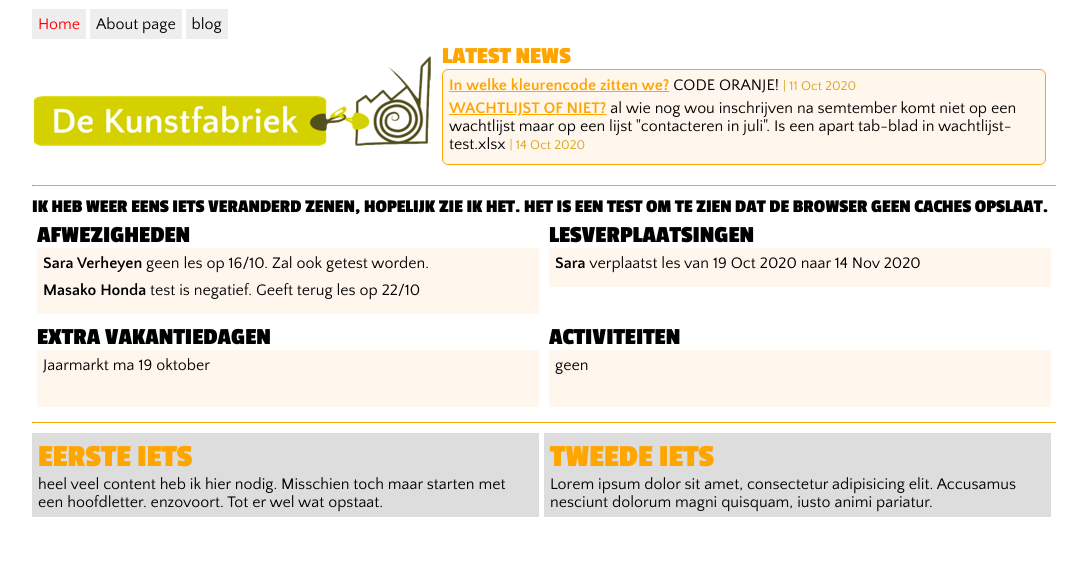
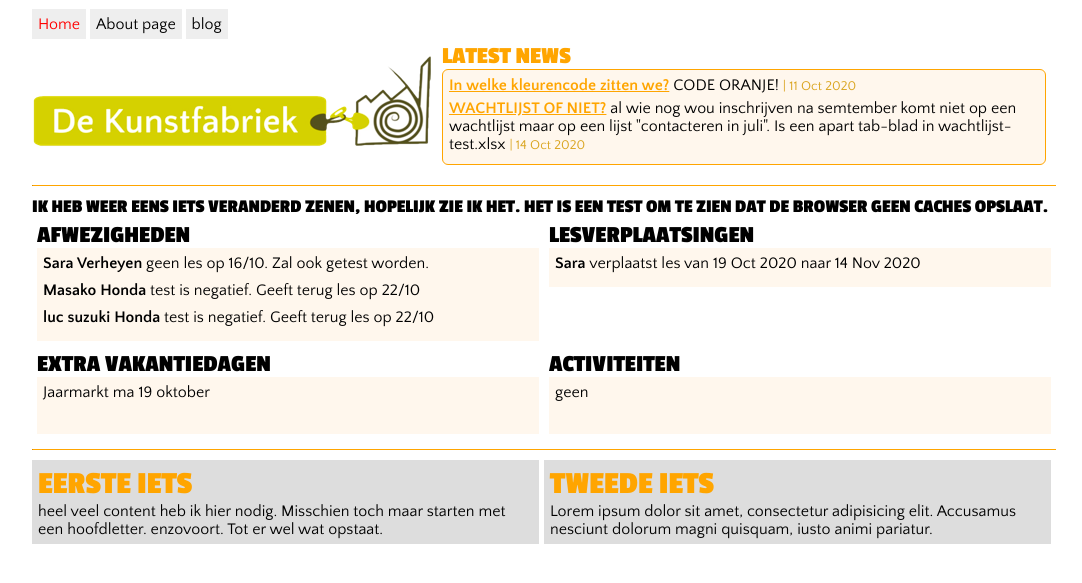
Before and after one commit to lucvndck/jekyll-test, a Jekyll site: the page built from index.html, in a window 1280 px wide. Shown: the top 583 px of the page, without its empty margins (96-1178 px from the left). Built offline with Jekyll 4.4.1, drawn with Linux system fonts in a browser that asks for light colours.

Commit message:
Update afwezig.yml

```diff
--- a/_data/afwezig.yml
+++ b/_data/afwezig.yml
@@ -2,3 +2,5 @@
   reason: geen les op 16/10. Zal ook getest worden.
 - name: Masako Honda
   reason: test is negatief. Geeft terug les op 22/10
+- name: luc suzuki Honda
+  reason: test is negatief. Geeft terug les op 22/10
```
